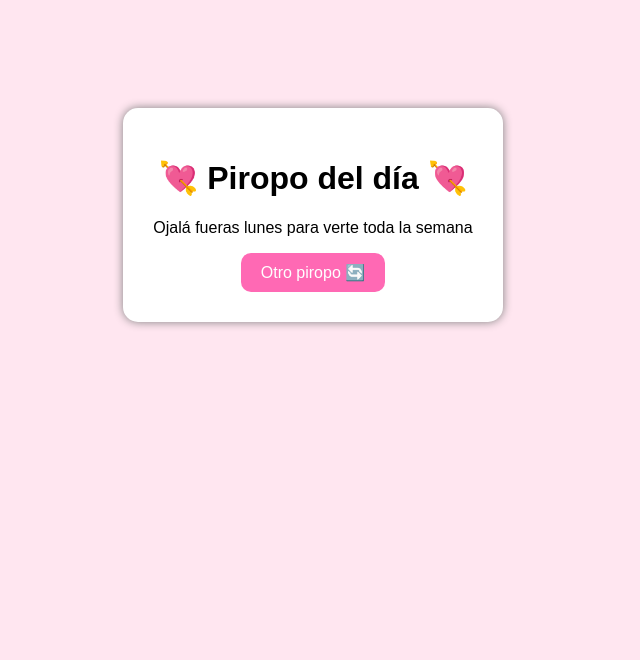
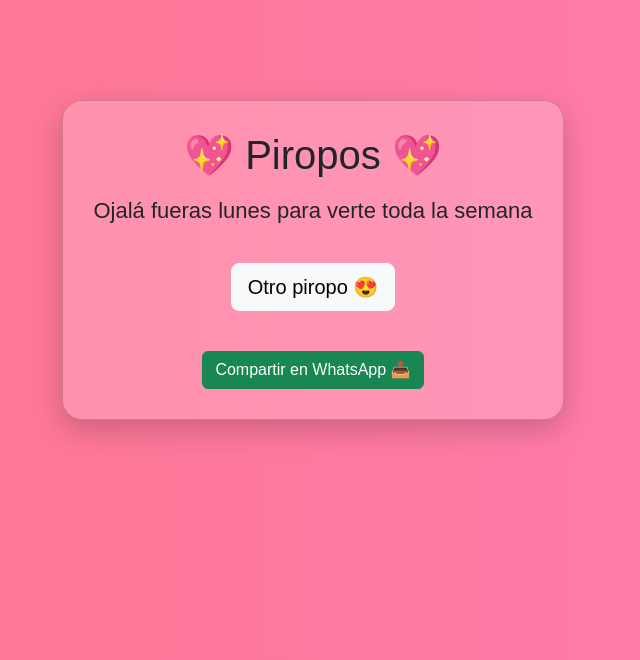
Before and after one commit to Gaecode-noob/piropos-app, a Flask app: page / in a window 1280 px wide. Shown: the top 660 px of the page, without its empty margins (327-967 px from the left). Run offline with Flask 3, Linux system fonts and the light colour scheme.

Commit message:
Update index.html

```diff
--- a/templates/index.html
+++ b/templates/index.html
@@ -1,41 +1,82 @@
 <!DOCTYPE html>
-<html>
+<html lang="es">
 <head>
-    <title>Piropos 💘</title>
+    <meta charset="UTF-8">
+    <title>Piropos 💖</title>
+    <meta name="viewport" content="width=device-width, initial-scale=1.0">
+
+    <!-- Bootstrap -->
+    <link href="https://cdn.jsdelivr.net/npm/bootstrap@5.3.0/dist/css/bootstrap.min.css" rel="stylesheet">
+
     <style>
         body {
+            background: linear-gradient(to right, #ff758c, #ff7eb3);
+            font-family: Arial, sans-serif;
             text-align: center;
-            font-family: Arial;
-            background: #ffe6f0;
+            color: white;
         }
+
+        .container {
+            margin-top: 100px;
+        }
+
         .card {
-            margin-top: 100px;
+            background: rgba(255,255,255,0.2);
             padding: 30px;
-            background: white;
+            border-radius: 20px;
             display: inline-block;
-            border-radius: 15px;
-            box-shadow: 0px 0px 10px gray;
+            animation: aparecer 1s ease;
+            box-shadow: 0px 10px 30px rgba(0,0,0,0.2);
         }
+
         button {
-            padding: 10px 20px;
-            font-size: 16px;
-            background: hotpink;
-            color: white;
-            border: none;
-            border-radius: 10px;
+            margin-top: 20px;
+        }
+
+        @keyframes aparecer {
+            from {
+                opacity: 0;
+                transform: translateY(20px);
+            }
+            to {
+                opacity: 1;
+                transform: translateY(0);
+            }
+        }
+
+        .piropo {
+            font-size: 22px;
+            margin-top: 15px;
         }
     </style>
 </head>
+
 <body>
 
-<div class="card">
-    <h1>💘 Piropo del día 💘</h1>
-    <p>{{ piropo }}</p>
+<div class="container">
+    <div class="card">
+        <h1>💖 Piropos 💖</h1>
 
-    <form method="POST">
-        <button>Otro piropo 🔄</button>
-    </form>
+        <p class="piropo">{{ piropo }}</p>
+
+        <form method="POST">
+            <button class="btn btn-light btn-lg">Otro piropo 😍</button>
+        </form>
+
+        <br>
+
+        <!-- Botón compartir -->
+        <a id="whatsapp" class="btn btn-success mt-3" target="_blank">
+            Compartir en WhatsApp 📤
+        </a>
+    </div>
 </div>
+
+<script>
+    const texto = "{{ piropo }}";
+    const url = "https://wa.me/?text=" + encodeURIComponent(texto);
+    document.getElementById("whatsapp").href = url;
+</script>
 
 </body>
 </html>
```
